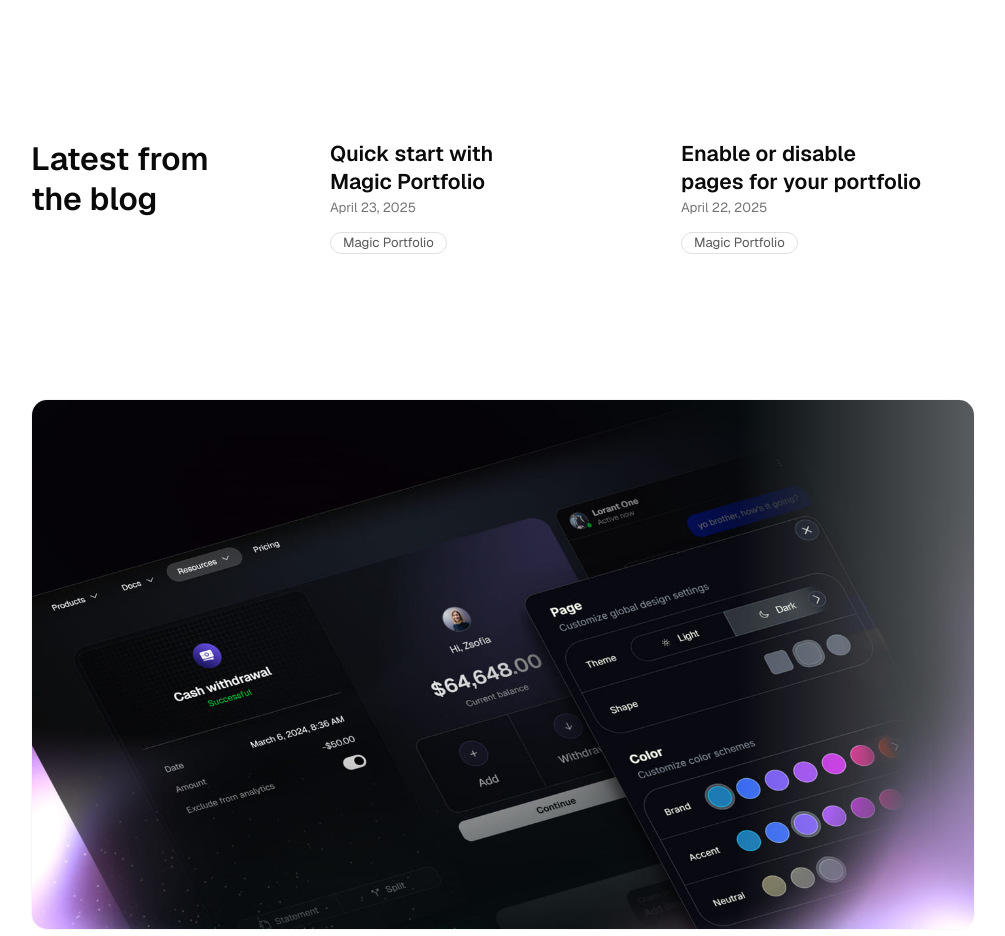
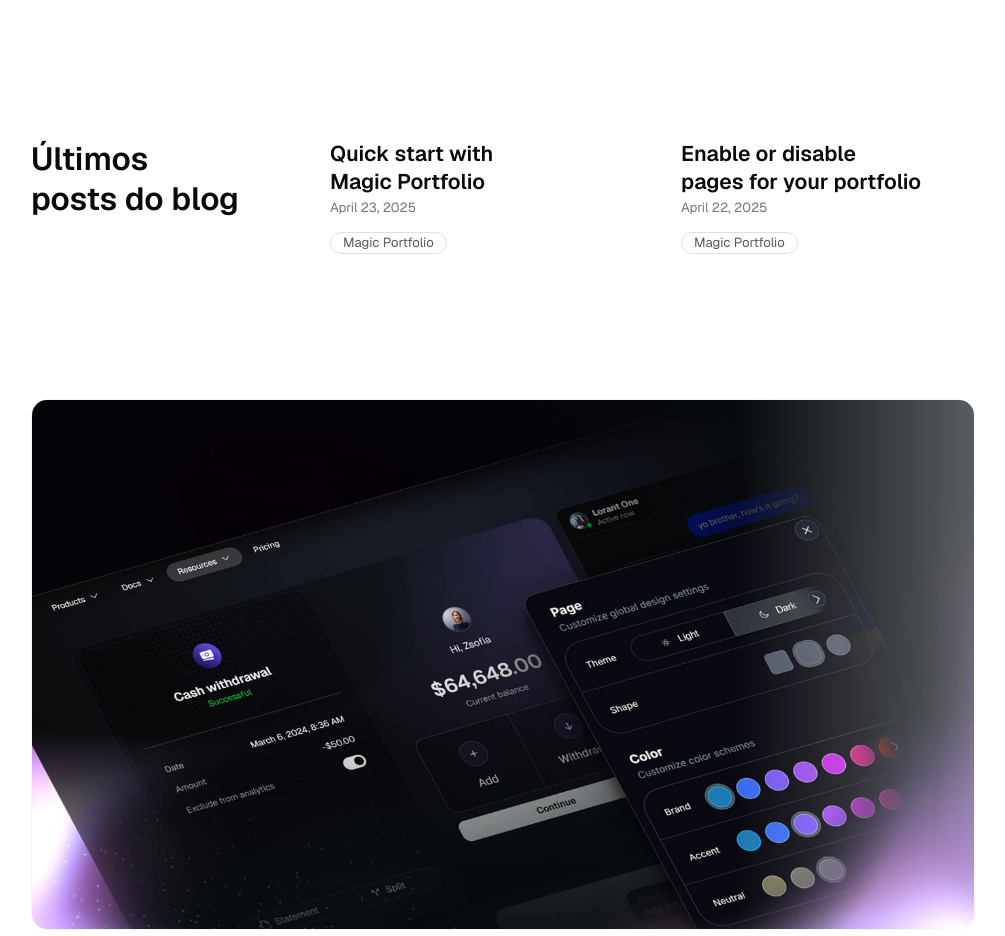
Before and after one commit to andrevileladev-v2/portfolio, a Next.js app: page / in a window 1280 px wide. Shown: the part 1480-2416 px from the top of the page, without its empty margins (137-1142 px from the left). Built offline with nearby package versions, Linux system fonts and the light colour scheme.

Commit message:
fix: update project name in package.json and translate blog heading to Portuguese

```diff
--- a/package.json
+++ b/package.json
@@ -1,5 +1,5 @@
 {
-  "name": "@once-ui-system/magic-portfolio",
+  "name": "portifolio",
   "version": "2.0.0",
   "scripts": {
     "dev": "next dev",
--- a/src/app/page.tsx
+++ b/src/app/page.tsx
@@ -84,7 +84,7 @@ export default function Home() {
         <Flex fillWidth gap="24" mobileDirection="column">
           <Flex flex={1} paddingLeft="l" paddingTop="24">
             <Heading as="h2" variant="display-strong-xs" wrap="balance">
-              Latest from the blog
+              Últimos posts do blog
             </Heading>
           </Flex>
           <Flex flex={3} paddingX="20">
```
